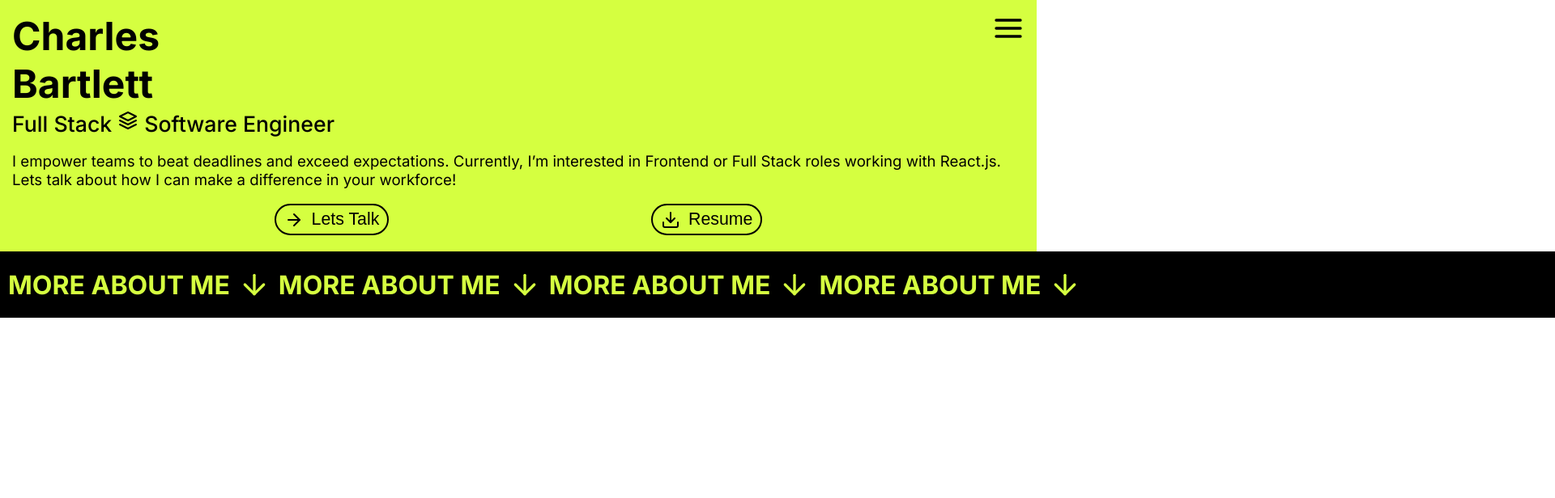
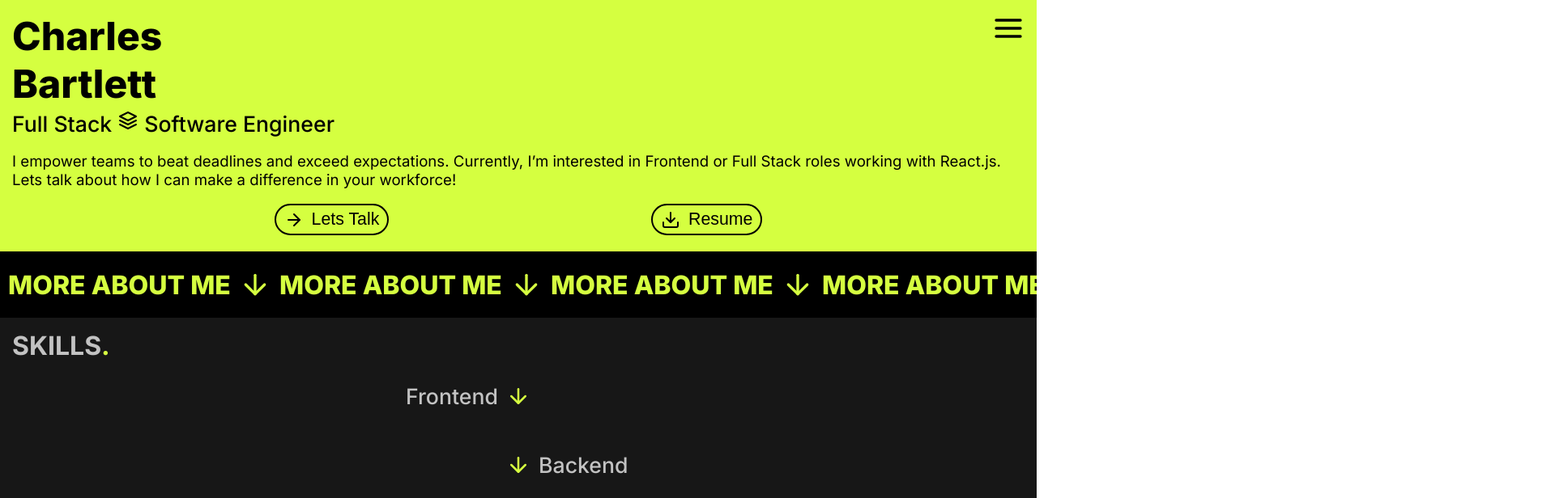
Before and after one commit to CharBar3/personal-website, a React (Create React App) app: page / in a window 1280 px wide. Shown: the top 616 px of the page at 81% size, 1920 px wide, since content can reach past the window. Built offline with nearby package versions, Linux system fonts and the light colour scheme.

Commit message:
section header fixed

```diff
--- a/src/App.css
+++ b/src/App.css
@@ -22,11 +22,11 @@
 }
 
 .App h1 {
-  font-weight: 700;
+  font-weight: 800;
   font-size: 36pt;
 }
 .App h2 {
-  font-weight: 600;
+  font-weight: 700;
   font-size: 24pt;
 }
 .App h3 {
--- a/src/App.js
+++ b/src/App.js
@@ -2,6 +2,7 @@ import "./App.css";
 import MobileNav from "./sections/MobileNav/MobileNav";
 import Welcome from "./sections/Welcome/Welcome";
 import SectionHeader from "./components/SectionHeader/SectionHeader";
+import Skills from "./sections/Skills/Skills";
 
 function App() {
   return (
@@ -9,6 +10,7 @@ function App() {
       <MobileNav />
       <Welcome />
       <SectionHeader title="MORE ABOUT ME" />
+      <Skills />
     </div>
   );
 }
--- a/src/components/SectionHeader/SectionHeader.css
+++ b/src/components/SectionHeader/SectionHeader.css
@@ -1,6 +1,7 @@
 .SectionHeader {
   background-color: black;
-  width: 500%;
+  height: 100%;
+  overflow-x: hidden;
 
   display: flex;
   align-items: center;
@@ -9,10 +10,10 @@
 
 .SectionHeader div {
   padding-left: 10px;
+  min-width: 325px;
   display: flex;
   align-items: center;
   color: var(--primary-color);
-  overflow-x: hidden;
 }
 
 .SectionHeader div h1 {
--- /dev/null
+++ b/src/sections/Skills/Skills.css
@@ -0,0 +1,60 @@
+.Skills {
+  background-color: var(--secondary-color);
+  padding-left: 15px;
+  padding-right: 15px;
+
+  display: flex;
+  flex-direction: column;
+}
+
+.Skills h2 {
+  margin: 0px;
+  padding-top: 15px;
+  background-color: var(--secondary-color);
+  color: var(--heading-color);
+}
+.Skills h2::after {
+  content: ".";
+  color: var(--primary-color);
+}
+
+.Skills h3 {
+  color: var(--heading-color);
+}
+
+.Skills-Title {
+  display: flex;
+}
+
+.Skills-Title h3 {
+  display: flex;
+  width: 120px;
+  flex-grow: 1;
+  justify-content: flex-end;
+}
+.Skills-Title h3 {
+  display: flex;
+  width: 120px;
+  flex-grow: 1;
+  justify-content: flex-end;
+}
+.Skills-Title h3:last-child {
+  justify-content: flex-start;
+}
+
+.Skills-Title div {
+  width: 120px;
+  display: flex;
+  justify-content: flex-start;
+  flex-grow: 1;
+}
+.Skills svg {
+  color: var(--primary-color);
+  margin: 0px 10px;
+  align-self: center;
+
+  width: 30px;
+  height: 30px;
+
+  flex-grow: 0;
+}
--- /dev/null
+++ b/src/sections/Skills/Skills.js
@@ -0,0 +1,24 @@
+import "./Skills.css";
+
+import { ReactComponent as DownArrowIcon } from "../../Icons/arrow-down.svg";
+
+const Skills = () => {
+  return (
+    <div className="Skills">
+      <h2>SKILLS</h2>
+      <div className="Skills-Title">
+        <h3>Frontend</h3>
+        <DownArrowIcon />
+        <div></div>
+      </div>
+
+      <div className="Skills-Title">
+        <div></div>
+        <DownArrowIcon />
+        <h3>Backend</h3>
+      </div>
+    </div>
+  );
+};
+
+export default Skills;
```
